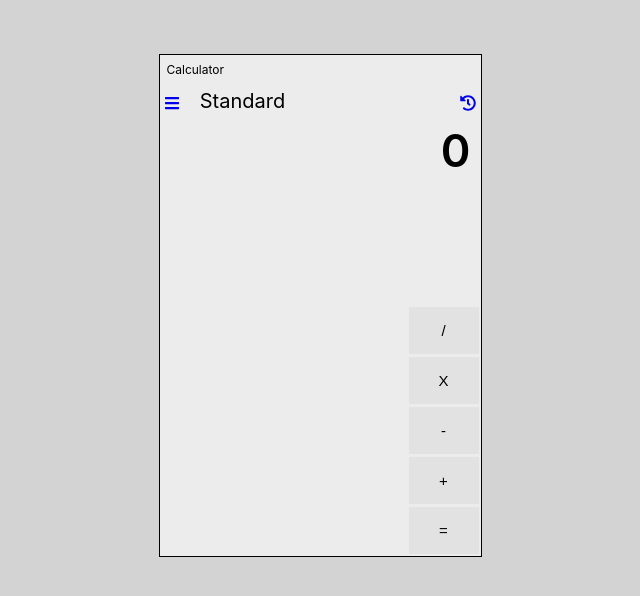
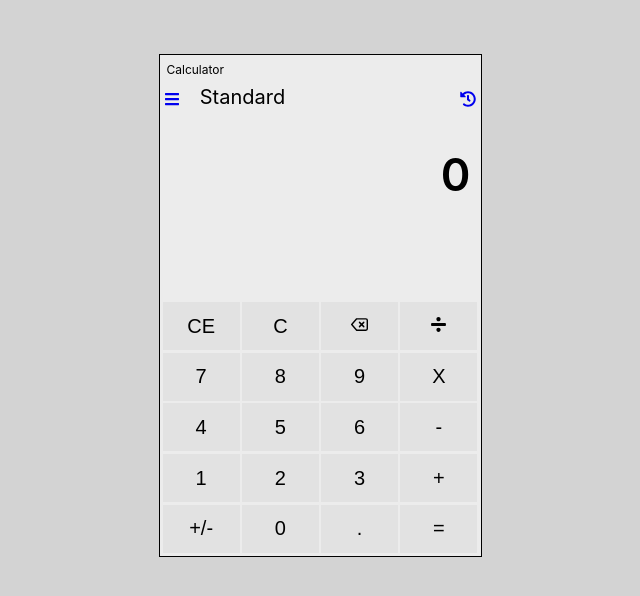
Before and after one commit to FelipeAndrioli/react-windows-calculator, a React (Create React App) app in the folder front_end/: page / in a window 1280 px wide. Shown: the top 596 px of the page, without its empty margins (320-960 px from the left). Built offline with nearby package versions, Linux system fonts and the light colour scheme.

Commit message:
Changed the buttons to turn then all the same

```diff
--- a/front_end/src/components/Calculator.css
+++ b/front_end/src/components/Calculator.css
@@ -42,20 +42,28 @@
     height: 100%;
     width: 100%;
     display: flex;
-    justify-content: flex-end;
-    align-items: flex-end;
+    flex-flow: row wrap;
+    justify-content: space-around;
+    padding-top: 100px;
+    padding-left: 2px;
+    padding-right: 2px;
     background: none;
 }
 
-.operation-button-container {
-    display: flex;
-    flex-direction: column;
-    justify-content: space-around;
+.divide-icon {
+    font-size: 17px;
+}
+
+.divide-icon:hover {
     background: none;
-    top: 0;
-    width: 70px;
-    height: 250px;
-    margin-right: 2px;
+}
+
+.delete-icon {
+    font-size: 17px;
+}
+
+.delete-icon:hover {
+    background: none;
 }
 
 svg {
--- a/front_end/src/components/Calculator.js
+++ b/front_end/src/components/Calculator.js
@@ -1,13 +1,21 @@
 import React from 'react'
-import Navbar from './Navbar'
-import History from './History'
+import Navbar from './header_buttons/Navbar'
+import History from './header_buttons/History'
 import Visor from './Visor'
-import OperatorButton from './OperatorButton'
+import Button from './buttons/Button'
+import * as FiIcons from 'react-icons/fi'
+import * as FaIcons from 'react-icons/fa'
 
 import './Calculator.css'
 
 function Calculator() {
-    const operations = ['/', 'X', '-', '+', '=']
+    const button_array = [
+                            ['CE', 'C', <FiIcons.FiDelete className='delete-icon'/>, <FaIcons.FaDivide className='divide-icon' />],
+                            ['7', '8', '9', 'X'],
+                            ['4', '5', '6', '-'],
+                            ['1', '2', '3', '+'],
+                            ['+/-', '0', '.', '='],
+                        ]
     return (
         <>
             <div className='CalculatorBody'>
@@ -21,13 +29,15 @@ function Calculator() {
                 </div>
                 <Visor />
                 <div className='calculator-body-down'>
-                    <div className='operation-button-container'>
-                        {operations.map((item, index) => {
-                            return (
-                                <OperatorButton operation={item} />
-                            )
-                        })}
-                    </div>
+                    {
+                        button_array.map(row => {
+                            return row.map(items => {
+                                return (
+                                    <Button type={items} />
+                                )
+                            })
+                        })
+                    }
                 </div>
             </div>
         </>
--- a/front_end/src/components/OperatorButton.css
+++ /dev/null
@@ -1,14 +0,0 @@
-
-.operator-button {
-    background-color: #e2e2e2;
-    border: none;
-    width: 100%;
-    height: 19%;
-    outline: none;
-    font-size: 15px;
-}
-
-.operator-button:hover {
-    background-color: rgb(51, 122, 255);
-    color: white;
-}
--- a/front_end/src/components/OperatorButton.js
+++ /dev/null
@@ -1,12 +0,0 @@
-import React from 'react'
-import './OperatorButton.css'
-
-function OperatorButton(props) {
-    return (
-        <>
-        <button className='operator-button'>{props.operation}</button>
-        </>
-    )
-}
-
-export default OperatorButton
--- a/front_end/src/components/Visor.css
+++ b/front_end/src/components/Visor.css
@@ -4,7 +4,7 @@
     justify-content: flex-end;
     align-items: flex-end;
     width: 100%;
-    height: 80px;
+    height: 140px;
 }
 
 .calculator-visor p {
--- /dev/null
+++ b/front_end/src/components/buttons/Button.css
@@ -0,0 +1,28 @@
+button {
+    background-color: #e2e2e2;
+    border: none;
+    width: 77px;
+    height: 48px;
+    outline: none;
+    font-size: 20px;
+    font-weight: 0;
+}
+
+button:hover {
+    background-color: lightgrey;
+}
+
+.personclassX:hover {
+    background-color: rgb(31, 105, 218);
+    color: white;
+}
+
+.personclass-:hover {
+    background-color: rgb(31, 105, 218);
+    color: white;
+}
+
+.personclass-:hover {
+    background-color: rgb(31, 105, 218);
+    color: white;
+}
--- /dev/null
+++ b/front_end/src/components/buttons/Button.js
@@ -0,0 +1,12 @@
+import React from 'react'
+import './Button.css'
+
+function Button(props) {
+    return (
+        <>
+        <button className={'personclass' + props.type}>{props.type}</button>
+        </>
+    )
+}
+
+export default Button
```
Also changed, not shown: front_end/src/components/header_buttons/History.css (renamed from front_end/src/components/History.css), front_end/src/components/header_buttons/History.js (renamed from front_end/src/components/History.js), front_end/src/components/header_buttons/Navbar.css (renamed from front_end/src/components/Navbar.css), front_end/src/components/header_buttons/Navbar.js (renamed from front_end/src/components/Navbar.js).
